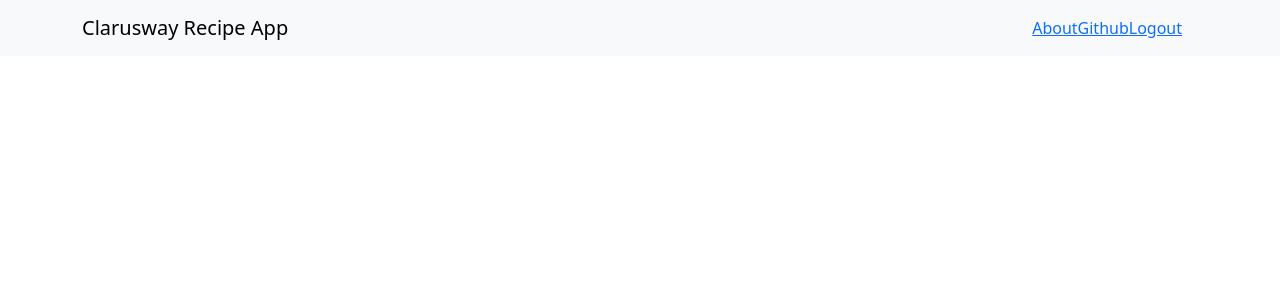
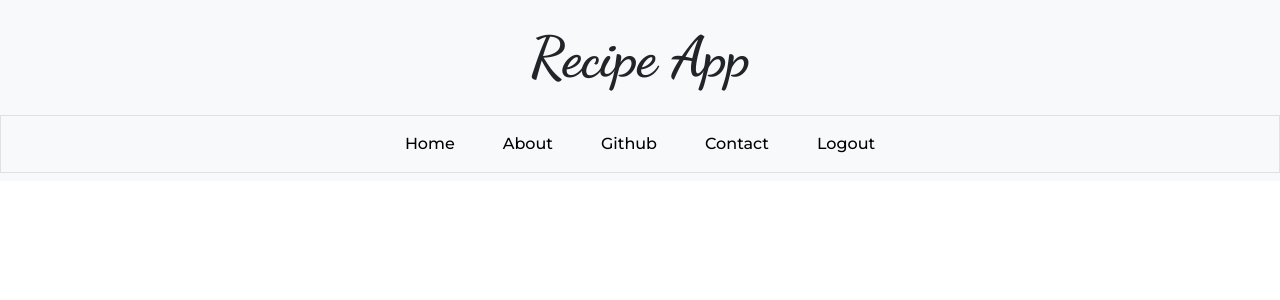
Before and after one commit to gulnarhasanzada/recipe-app, a React (Vite) app: page / in a window 1280 px wide. Shown: the top 300 px of the page. Built offline with nearby package versions, Linux system fonts and the light colour scheme.

Commit message:
Changed styling

```diff
--- a/index.html
+++ b/index.html
@@ -4,6 +4,9 @@
     <meta charset="UTF-8" />
     <link rel="icon" type="image/svg+xml" href="/vite.svg" />
     <meta name="viewport" content="width=device-width, initial-scale=1.0" />
+    <link rel="preconnect" href="https://fonts.googleapis.com">
+    <link rel="preconnect" href="https://fonts.gstatic.com" crossorigin>
+    <link href="https://fonts.googleapis.com/css2?family=Dancing+Script:wght@400..700&family=Montserrat:ital,wght@0,100..900;1,100..900&display=swap" rel="stylesheet">
     <title>Recipe App</title>
   </head>
   <body>
--- /dev/null
+++ b/src/components/navbar/Navigation.css
@@ -0,0 +1,8 @@
+.logo {
+    font-family: "Dancing Script", cursive;
+    font-optical-sizing: auto;
+    font-weight: 700;
+    font-style: normal;
+    font-size: 3.5rem;
+    display: block;
+  }
--- a/src/components/navbar/Navigation.jsx
+++ b/src/components/navbar/Navigation.jsx
@@ -1,21 +1,29 @@
-import Container from 'react-bootstrap/Container';
+import { Col, Container, Row } from 'react-bootstrap';
 import Nav from 'react-bootstrap/Nav';
 import Navbar from 'react-bootstrap/Navbar';
 import {Link} from 'react-router-dom'
+import './Navigation.css'
 
 const Navigation = () => {
   return (
     <Navbar collapseOnSelect expand="lg" className="bg-body-tertiary">
-      <Container>
-        <Navbar.Brand href="#home">Clarusway Recipe App</Navbar.Brand>
+      <Container fluid  className='d-flex flex-column  m-0 p-0'>
+        <Row className='container-fluid text-center py-3'>
+            <Col><h1 className='logo'>Recipe App</h1></Col>
+        </Row>
+        <Row className='container-fluid text-center border  py-3'>
         <Navbar.Toggle aria-controls="responsive-navbar-nav" />
         <Navbar.Collapse id="responsive-navbar-nav">
-          <Nav className="justify-content-end flex-grow-1 pe-3">
-            <Link to="/about">About</Link>
-            <Link to="/github">Github</Link>
-            <Link to="/logout">Logout</Link>
+          <Nav className="justify-content-center flex-grow-1 gap-5">
+            <Link className='nav-item' to="/">Home</Link>
+            <Link className='nav-item' to="/about">About</Link>
+            <Link className='nav-item' to="/github">Github</Link>
+            <Link className='nav-item' to="/contact">Contact</Link>
+            <Link className='nav-item' to="/logout">Logout</Link>
+
           </Nav>
         </Navbar.Collapse>
+        </Row>
       </Container>
     </Navbar>
   );
--- a/src/index.css
+++ b/src/index.css
@@ -2,4 +2,21 @@ body {
   margin: 0;
   padding: 0;
   box-sizing: border-box;
+  font-family: "Montserrat", sans-serif;
+  font-optical-sizing: auto;
+  font-weight: 500;
+  font-style: normal;
+
+  --main-color: #FF642B;
 }
+
+a{
+  color: #000;
+  text-decoration: none;
+}
+
+a:hover{
+  color: var(--main-color);
+  text-decoration: none;
+  transition: 0.25s ease-in-out;
+}
--- a/src/router/AppRouter.jsx
+++ b/src/router/AppRouter.jsx
@@ -8,7 +8,7 @@ const AppRouter = () => {
     <>
     <Routes>
         <Route path="/" element={<Home/>}/>
-        <Route path="about" element={<About/>}/>
+        <Route path="/about" element={<About/>}/>
         <Route path="*" element={<NotFound/>}/>
     </Routes>
 
```
Also changed, not shown: styles.css (added).
